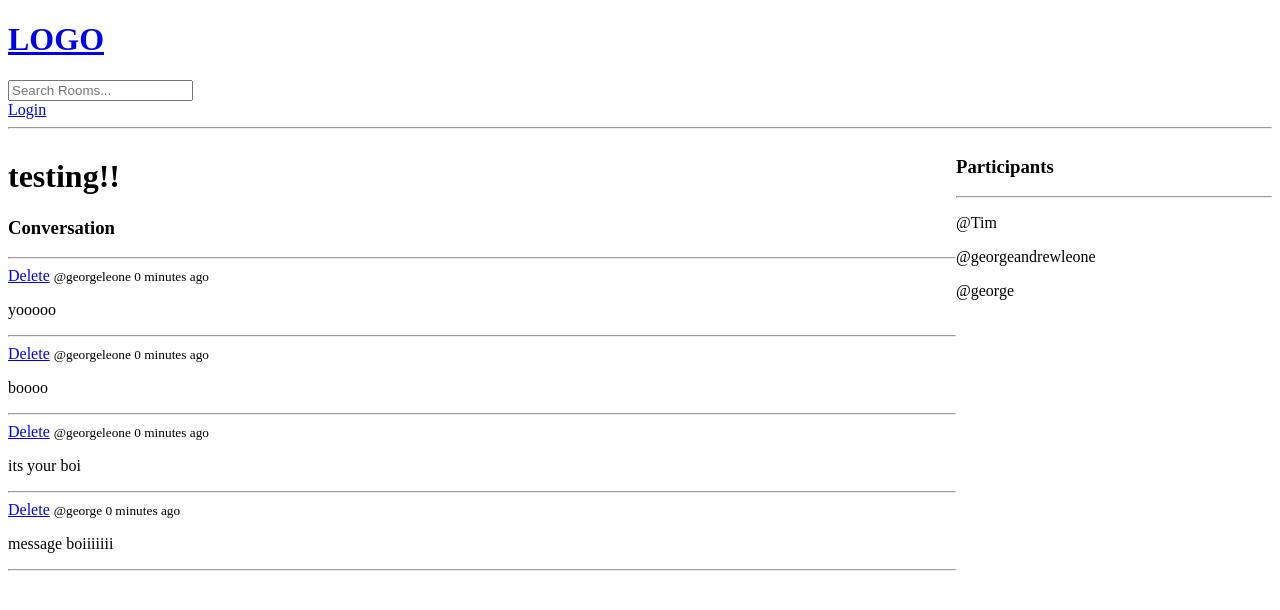
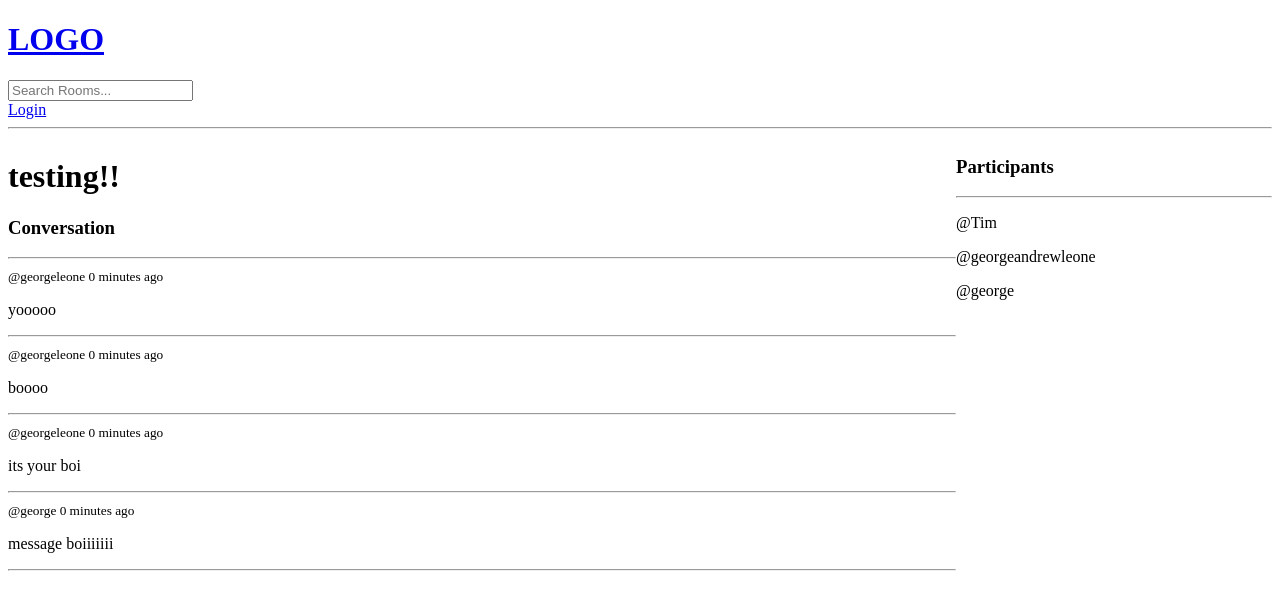
Before and after one commit to georgeleonework/studybud, a Django app: page /room/6/ in a window 1280 px wide. Shown: the top 610 px of the page. Run offline with Django 4.2, Linux system fonts and the light colour scheme; data comes from the database, SQL or seed files in the repository; both versions use the stored data as it was after the commit.

Commit message:
added if check to display delete button for appropriate messages

```diff
--- a/base/templates/base/room.html
+++ b/base/templates/base/room.html
@@ -22,7 +22,9 @@
 
             {% for message in room_messages %}
                 <div>
-                    <a href="{% url 'delete-message' %}">Delete</a>
+                    {% if request.user == message.user %}
+                        <a href="{% url 'delete-message' message.id %}">Delete</a>
+                    {% endif %}
                     <small>@{{message.user}} {{message.created|timesince}} ago</small>
                     <p>{{message.body}}</p>
                     <hr>
```
Also changed, not shown: db.sqlite3.
